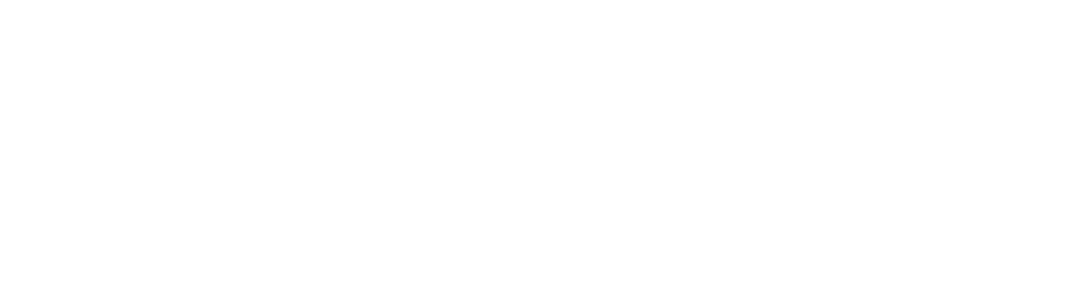
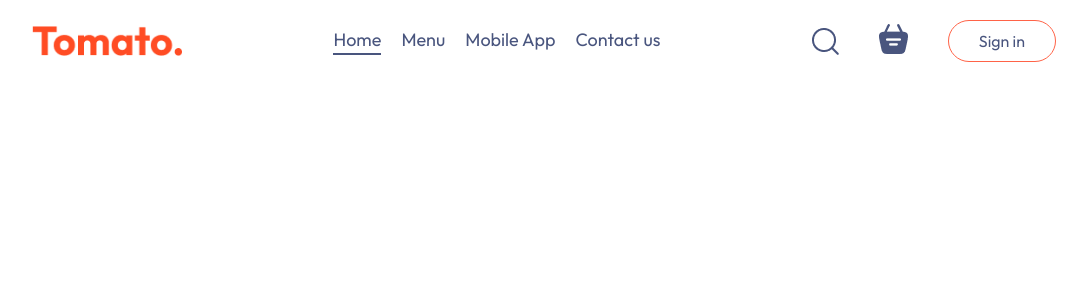
Before and after one commit to SHIVAKUMAR-KS/Food_Delivery_App, a React (Vite) app in the folder frontend/: page / in a window 1280 px wide. Shown: the top 300 px of the page, without its empty margins (96-1183 px from the left). Built offline with nearby package versions, Linux system fonts and the light colour scheme.

Commit message:
Added navbar

```diff
--- a/frontend/src/components/Navbar/Navbar.css
+++ b/frontend/src/components/Navbar/Navbar.css
@@ -0,0 +1,61 @@
+.navbar{
+    padding: 20px 0px;
+    display: flex;
+    justify-content: space-between;
+    align-items: center;
+}
+.navbar .logo{
+    width: 150px;
+
+}
+.navbar-menu{
+    display: flex;
+    list-style: none;
+    gap: 20px;
+    color: #49557e;
+    font-size: 18px;
+}
+.navbar-right{
+    display:flex;
+    align-items: center;
+    gap: 40px;
+
+}
+.navbar button{
+    background: transparent;
+    font-size: 16px;
+    color: #49557e;
+    border: 1px solid tomato;
+    padding: 10px 30px ;
+    border-radius: 50px;
+    cursor: pointer;
+    transition: 0.3s;
+
+}
+.navbar button:hover{
+    background-color: #fff4f2;
+}
+.navbar .active{
+    padding-bottom: 2px;
+    border-bottom:2px solid #49557e;
+}
+.navbar li{
+    cursor: pointer;
+}
+.navbar .navbar-search-icon .dot{
+    position: absolute;
+    max-width: 10px;
+    min-height: 10px;
+    background-color: tomato;
+    border-radius: 5px;
+    top: -8px;
+    right: -8px;
+}
+    /* here cart dot color issuea
+    position: absolute;
+    max-width: 10px;
+    min-height: 10px;
+    background-color: tomato;
+    border-radius: 5px;
+    top: -8px;
+    right: -8px; */
--- a/frontend/src/components/Navbar/Navbar.jsx
+++ b/frontend/src/components/Navbar/Navbar.jsx
@@ -1,11 +1,28 @@
-import React from 'react'
+import React, { useState } from 'react'
 import './Navbar.css'
 import { assets } from '../../assets/assets'
 
 const Navbar = () => {
+  const [menu,setMenu] =useState("Home")
+
   return (
     <div className='navbar'>
+        <img src={assets.logo} alt="" className='logo' />
+        <ul className='navbar-menu'>
+          <li onClick={()=>setMenu("Home")} className={menu =="Home"?"active":""}>Home</li>
+          <li onClick={()=>setMenu("Menu")} className={menu =="menu"?"active":""}>Menu</li>
+          <li onClick={()=>setMenu("Mobile App")} className={menu=="Mobile App"?"active":""}>Mobile App</li>
+          <li onClick={()=>setMenu("Contact us")} className={menu=="Contct us"?"active":""}>Contact us</li>
 
+        </ul>
+        <div className="navbar-right">
+          <img src={assets.search_icon} alt=""  />
+          <div className="navbar-search-icon">
+            <img src={assets.basket_icon} alt="" />
+            <div className="dot"></div>
+          </div>
+          <button>Sign in</button>
+        </div>
     </div>
   )
 }
--- a/frontend/src/index.css
+++ b/frontend/src/index.css
@@ -1,7 +1,10 @@
+@import url('https://fonts.googleapis.com/css2?family=Outfit:wght@100..900&display=swap')
+;
 *{
   padding: 0;
   margin: 0;
   box-sizing: border-box;
+  font-family: Outfit;
 
 }
 body{
@@ -12,3 +15,7 @@
   text-decoration: none;
   color: inherit;
 }
+.app{
+  width: 80%;
+  margin: auto;
+}
```
